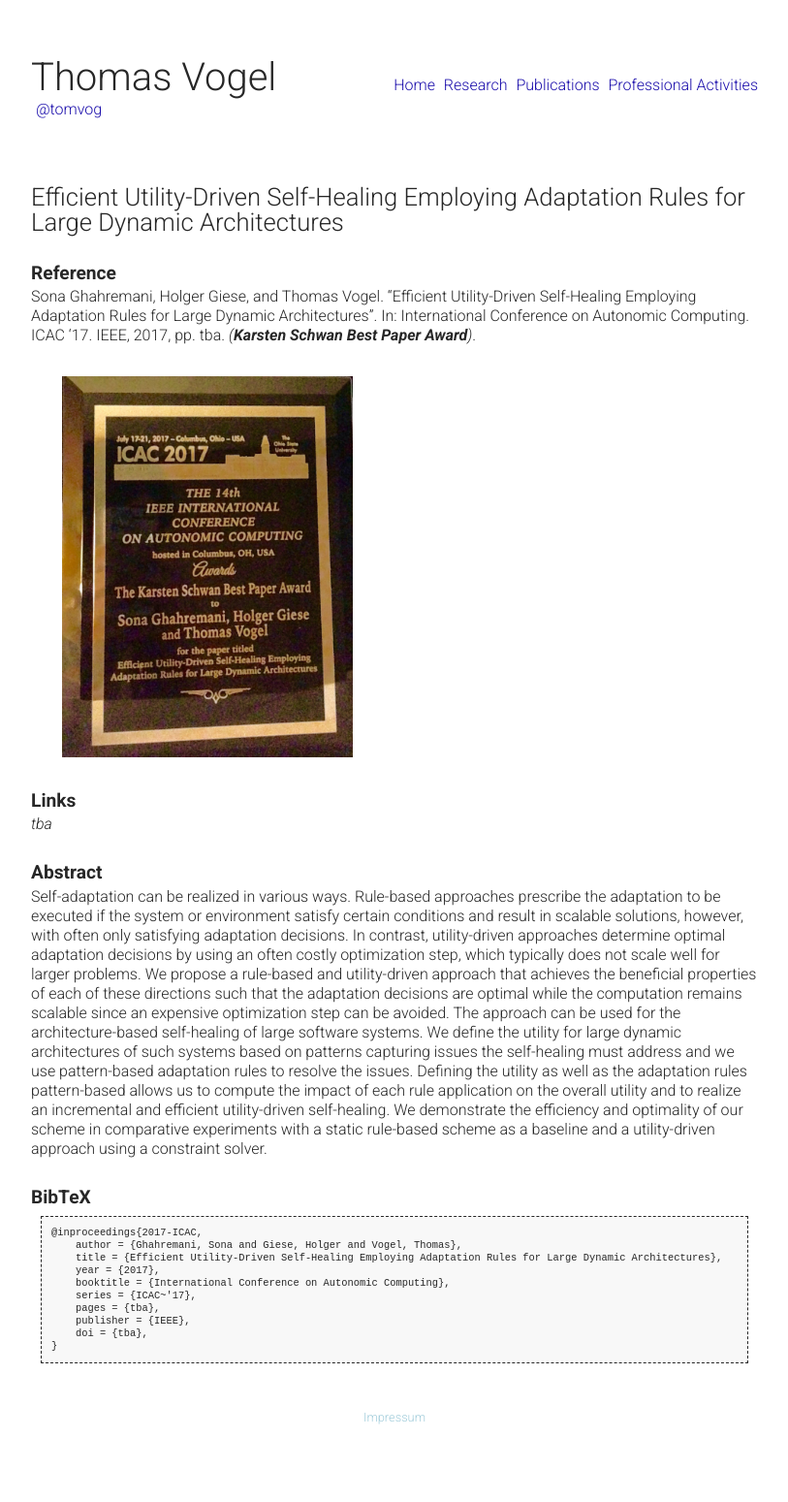
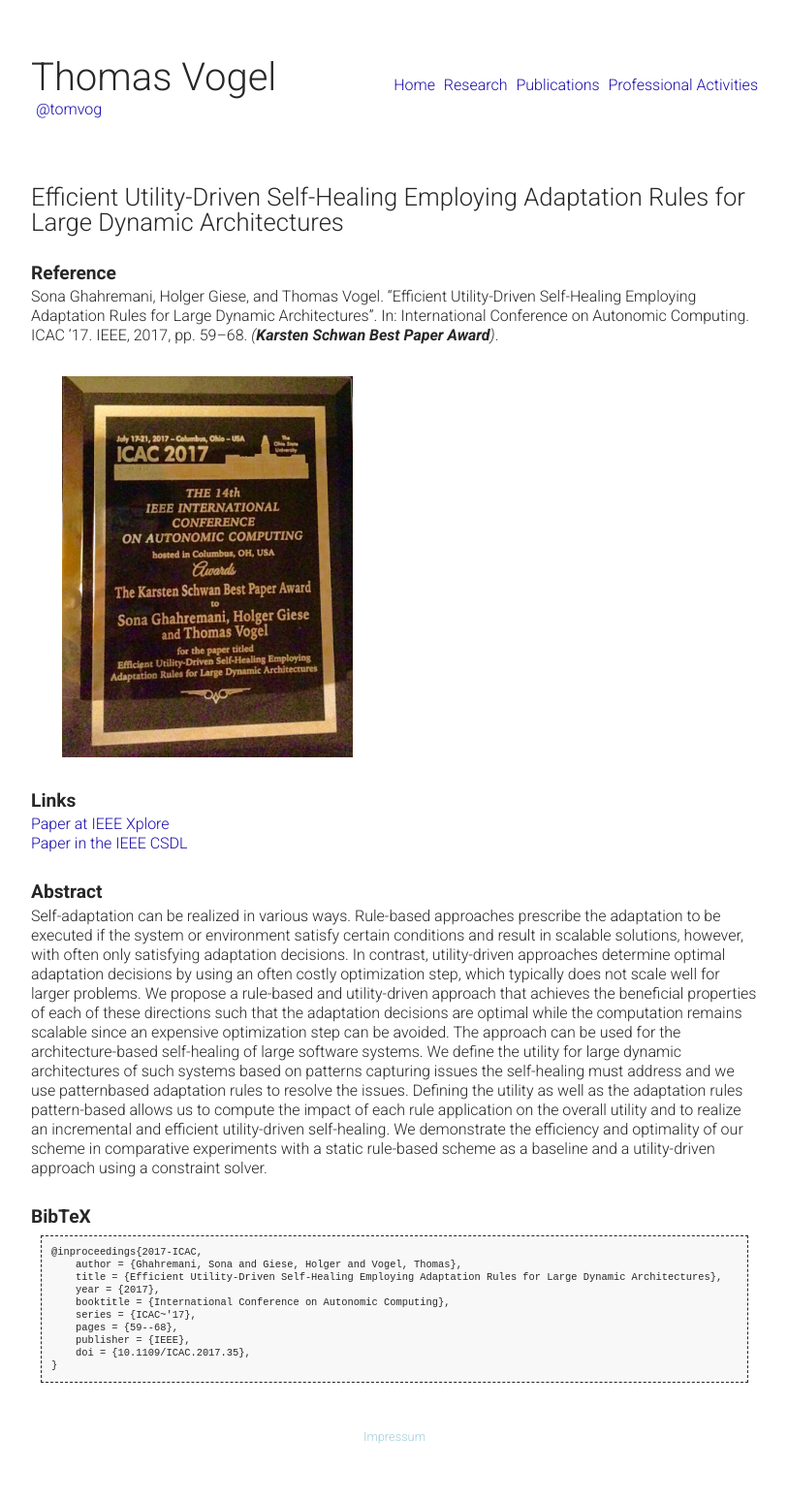
Before and after one commit to thomas-vogel/thomas-vogel.github.io, a Jekyll site: the page built from _pages/publications/2017-ICAC.md, in a window 1280 px wide. Shown: the whole page at 97% size, without its empty margins (233-1046 px from the left). Built offline with Jekyll 4.4.1, drawn with Linux system fonts in a browser that asks for light colours.

Commit message:
Update bib info for ICAC17 paper.

```diff
--- a/_pages/publications/2017-ICAC.md
+++ b/_pages/publications/2017-ICAC.md
@@ -5,15 +5,17 @@
 ---
 
 ## Reference
-Sona Ghahremani, Holger Giese, and Thomas Vogel. "Efficient Utility-Driven Self-Healing Employing Adaptation Rules for Large Dynamic Architectures". In: International Conference on Autonomic Computing. ICAC '17. IEEE, 2017, pp. tba. _(**Karsten Schwan Best Paper Award**)_.
+Sona Ghahremani, Holger Giese, and Thomas Vogel. "Efficient Utility-Driven Self-Healing Employing Adaptation Rules for Large Dynamic Architectures". In: International Conference on Autonomic Computing. ICAC '17. IEEE, 2017, pp. 59--68. _(**Karsten Schwan Best Paper Award**)_.
 
 <img src="/assets/img/icac17_best_paper_award.png" alt="Me" style="width: 300px; margin-top: 2em; margin-left: 2em; margin-right: 25px;"/>
 
 ## Links
-_tba_
+[Paper at IEEE Xplore](https://doi.org/10.1109/ICAC.2017.35){:target="_blank"}
+
+[Paper in the IEEE CSDL](http://doi.ieeecomputersociety.org/10.1109/ICAC.2017.35){:target="_blank"}
 
 ## Abstract
-Self-adaptation can be realized in various ways. Rule-based approaches prescribe the adaptation to be executed if the system or environment satisfy certain conditions and result in scalable solutions, however, with often only satisfying adaptation decisions. In contrast, utility-driven approaches determine optimal adaptation decisions by using an often costly optimization step, which typically does not scale well for larger problems. We propose a rule-based and utility-driven approach that achieves the beneficial properties of each of these directions such that the adaptation decisions are optimal while the computation remains scalable since an expensive optimization step can be avoided. The approach can be used for the architecture-based self-healing of large software systems. We define the utility for large dynamic architectures of such systems based on patterns capturing issues the self-healing must address and we use pattern-based adaptation rules to resolve the issues. Defining the utility as well as the adaptation rules pattern-based allows us to compute the impact of each rule application on the overall utility and to realize an incremental and efficient utility-driven self-healing. We demonstrate the efficiency and optimality of our scheme in comparative experiments with a static rule-based scheme as a baseline and a utility-driven approach using a constraint solver.
+Self-adaptation can be realized in various ways. Rule-based approaches prescribe the adaptation to be executed if the system or environment satisfy certain conditions and result in scalable solutions, however, with often only satisfying adaptation decisions. In contrast, utility-driven approaches determine optimal adaptation decisions by using an often costly optimization step, which typically does not scale well for larger problems. We propose a rule-based and utility-driven approach that achieves the beneficial properties of each of these directions such that the adaptation decisions are optimal while the computation remains scalable since an expensive optimization step can be avoided. The approach can be used for the architecture-based self-healing of large software systems. We define the utility for large dynamic architectures of such systems based on patterns capturing issues the self-healing must address and we use patternbased adaptation rules to resolve the issues. Defining the utility as well as the adaptation rules pattern-based allows us to compute the impact of each rule application on the overall utility and to realize an incremental and efficient utility-driven self-healing. We demonstrate the efficiency and optimality of our scheme in comparative experiments with a static rule-based scheme as a baseline and a utility-driven approach using a constraint solver.
 
 ## BibTeX
 
@@ -24,8 +26,8 @@
     year = {2017},
     booktitle = {International Conference on Autonomic Computing},
     series = {ICAC~'17},
-    pages = {tba},
+    pages = {59--68},
     publisher = {IEEE},
-    doi = {tba},
+    doi = {10.1109/ICAC.2017.35},
 }</pre>
 </div>
```
Also changed, not shown: _pages/publications/index.md (+1 -1 lines), _pages/publications/type.md (+1 -1 lines).
